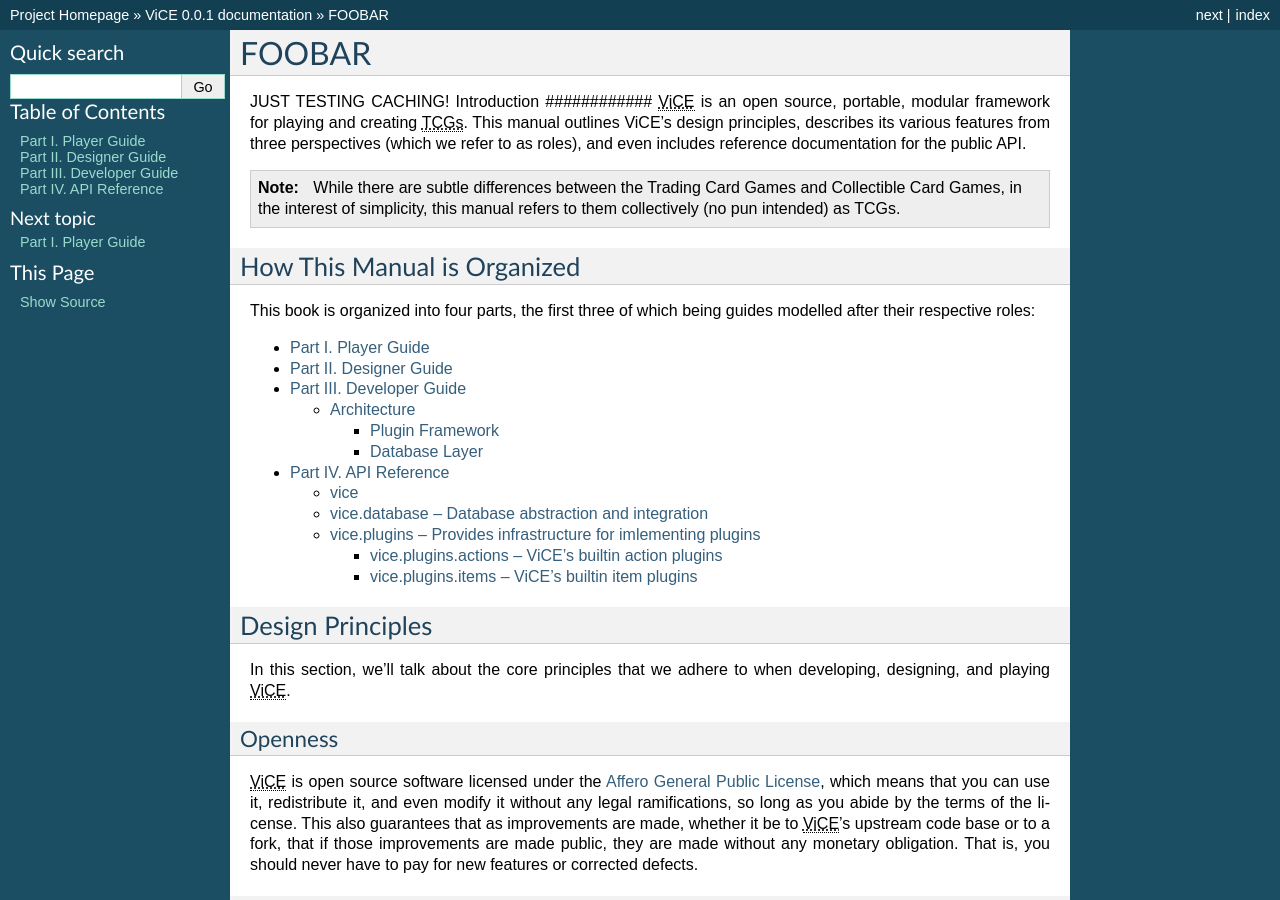
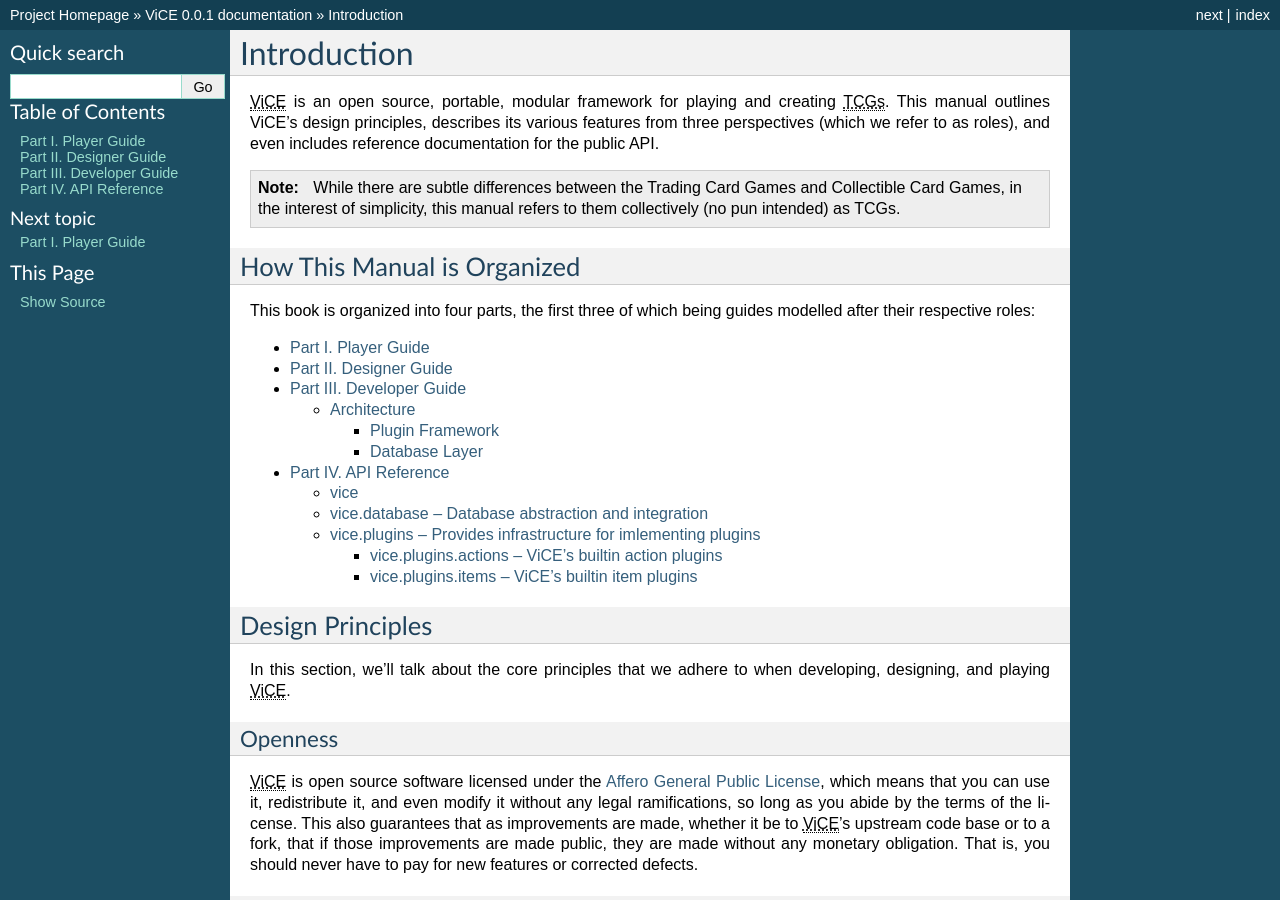
Before and after one commit to cnelsonsic/ViCE, a Sphinx documentation site: the page built from doc/source/index.rst, in a window 1280 px wide and 900 px high. Built offline with Sphinx 7.4.7, drawn with Linux system fonts in a browser that asks for light colours; some of the changed lines change nothing that is shown.

Commit message:
- reverted index.rst, and added more meta headers

```diff
--- a/doc/source/_templates/layout.html
+++ b/doc/source/_templates/layout.html
@@ -5,5 +5,9 @@
 {% endblock %}
 
 {% block extrahead %}
+    <meta http-equiv="cache-control" content="max-age=0" />
     <meta http-equiv="cache-control" content="no-cache" />
+    <meta http-equiv="expires" content="0" />
+    <meta http-equiv="expires" content="Tue, 01 Jan 1980 1:00:00 GMT" />
+    <meta http-equiv="pragma" content="no-cache" />
 {% endblock %}
--- a/doc/source/index.rst
+++ b/doc/source/index.rst
@@ -1,7 +1,3 @@
-######
-FOOBAR
-######
-JUST TESTING CACHING!
 Introduction
 ############
 :abbr:`ViCE (Virtual Cardgame Engine)` is an open source, portable, modular
```
